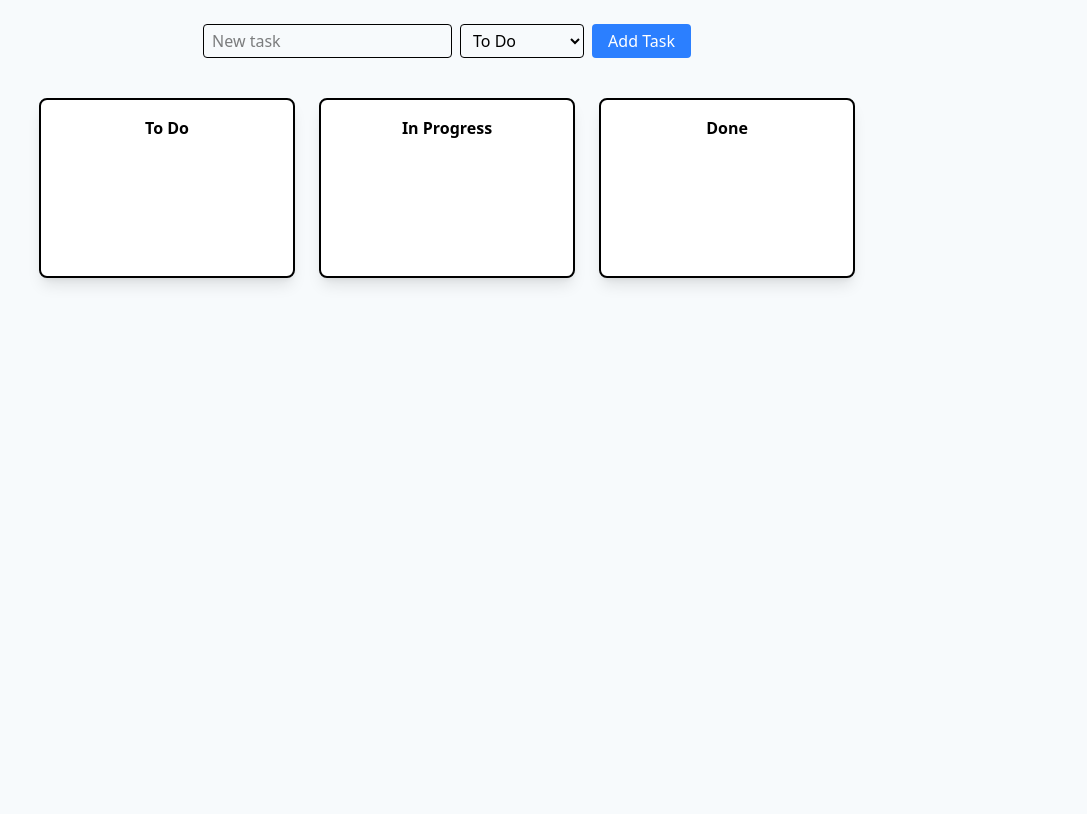
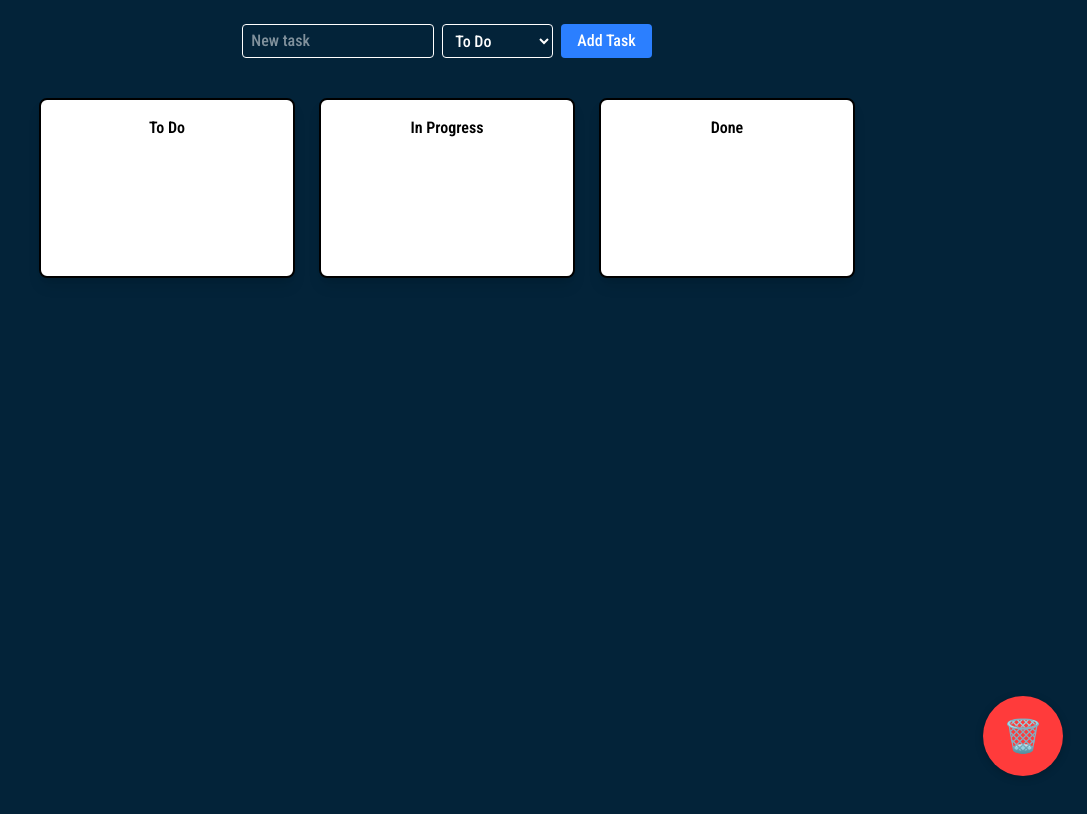
Before and after one commit to tombenrex/mrkanband, a React (Vite) app: page / in a window 1280 px wide. Both pictures are taken after a click on the button "In Progress". Shown: the top 814 px of the page, without its empty margins (193-1280 px from the left). Built offline with nearby package versions, Linux system fonts and the light colour scheme.

Commit message:
now we got a trash

```diff
--- a/index.html
+++ b/index.html
@@ -7,7 +7,13 @@
     <link rel="icon" type="image/png" sizes="16x16" href="/favicon-16x16.png" />
     <link rel="manifest" href="/site.webmanifest" />
     <meta name="viewport" content="width=device-width, initial-scale=1.0" />
-    <title>Vite + React</title>
+    <link rel="preconnect" href="https://fonts.googleapis.com" />
+    <link rel="preconnect" href="https://fonts.gstatic.com" crossorigin />
+    <link
+      href="https://fonts.googleapis.com/css2?family=Roboto+Condensed:ital,wght@0,100..900;1,100..900&display=swap"
+      rel="stylesheet"
+    />
+    <title>Mr.Kanband</title>
   </head>
   <body>
     <div id="root"></div>
--- a/src/App.jsx
+++ b/src/App.jsx
@@ -5,8 +5,10 @@ import {
   arrayMove,
   verticalListSortingStrategy,
 } from '@dnd-kit/sortable';
+import { nanoid } from 'nanoid';
 import BoardColumn from './components/BoardColumn.jsx';
-import { nanoid } from 'nanoid';
+import TrashArea from './components/TrashArea.jsx';
+import './styles/App.css';
 
 const initialColumns = {
   todo: [],
@@ -21,6 +23,7 @@ const columnTitles = {
 };
 
 export default function App() {
+  const [isDragging, setIsDragging] = useState(false);
   const [columnOrder, setColumnOrder] = useState([
     'todo',
     'inprogress',
@@ -29,9 +32,20 @@ export default function App() {
   const [columns, setColumns] = useState(initialColumns);
   const [newTaskText, setNewTaskText] = useState('');
   const [addToCol, setAddToCol] = useState('todo');
-
+  function handleDragStart() {
+    setIsDragging(true);
+  }
   function handleDragEnd({ active, over }) {
     if (!over) return;
+
+    if (over.id === 'trash' && active.data.current?.type === 'task') {
+      const fromCol = active.data.current.columnId;
+      setColumns((prev) => ({
+        ...prev,
+        [fromCol]: prev[fromCol].filter((t) => t.id !== active.id),
+      }));
+      return;
+    }
 
     // Column drag & drop
     if (active.data.current?.type === 'column') {
@@ -91,14 +105,14 @@ export default function App() {
   }
 
   return (
-    <div>
+    <div className="roboto">
       <form
         onSubmit={handleAddTask}
-        className="flex gap-2 justify-center mt-6 mb-2"
+        className="flex gap-2 justify-center mt-6 mb-2 text-white"
       >
         <input
           type="text"
-          className="border rounded px-2 py-1"
+          className="border rounded px-2 py-1 text-white"
           value={newTaskText}
           placeholder="New task"
           onChange={(e) => setNewTaskText(e.target.value)}
@@ -121,7 +135,7 @@ export default function App() {
           Add Task
         </button>
       </form>
-      <DndContext onDragEnd={handleDragEnd}>
+      <DndContext onDragEnd={handleDragEnd} onDragStart={handleDragStart}>
         <SortableContext
           items={columnOrder}
           strategy={verticalListSortingStrategy}
@@ -137,6 +151,7 @@ export default function App() {
             ))}
           </div>
         </SortableContext>
+        <TrashArea visible={isDragging} />
       </DndContext>
     </div>
   );
--- /dev/null
+++ b/src/components/TrashArea.jsx
@@ -0,0 +1,29 @@
+export default function TrashArea({ visible }) {
+  return (
+    <div
+      id="trash"
+      style={{
+        position: 'fixed',
+        bottom: '24px',
+        right: '24px',
+        width: '80px',
+        height: '80px',
+        background: '#ff3b3b',
+        color: 'white',
+        borderRadius: '50%',
+        display: 'flex',
+        alignItems: 'center',
+        justifyContent: 'center',
+        boxShadow: '0 2px 8px rgba(0,0,0,0.2)',
+        fontWeight: 'bold',
+        fontSize: '32px',
+        zIndex: 999,
+        opacity: visible ? 1 : 0,
+        pointerEvents: visible ? 'auto' : 'none',
+        transition: 'opacity 0.3s',
+      }}
+    >
+      🗑️
+    </div>
+  );
+}
--- a/src/styles/App.css
+++ b/src/styles/App.css
@@ -5,6 +5,10 @@ body,
   margin: 0;
   font-family: Arial, sans-serif;
 }
-body {
-  background-color: #f4f4f4;
+
+.roboto {
+  font-family: 'Roboto Condensed', sans-serif;
+  font-optical-sizing: auto;
+  font-weight: 500;
+  font-style: normal;
 }
--- a/src/styles/index.css
+++ b/src/styles/index.css
@@ -1,4 +1,4 @@
 @import 'tailwindcss';
 body {
-  background: #f7fafc;
+  background: #032339;
 }
```
